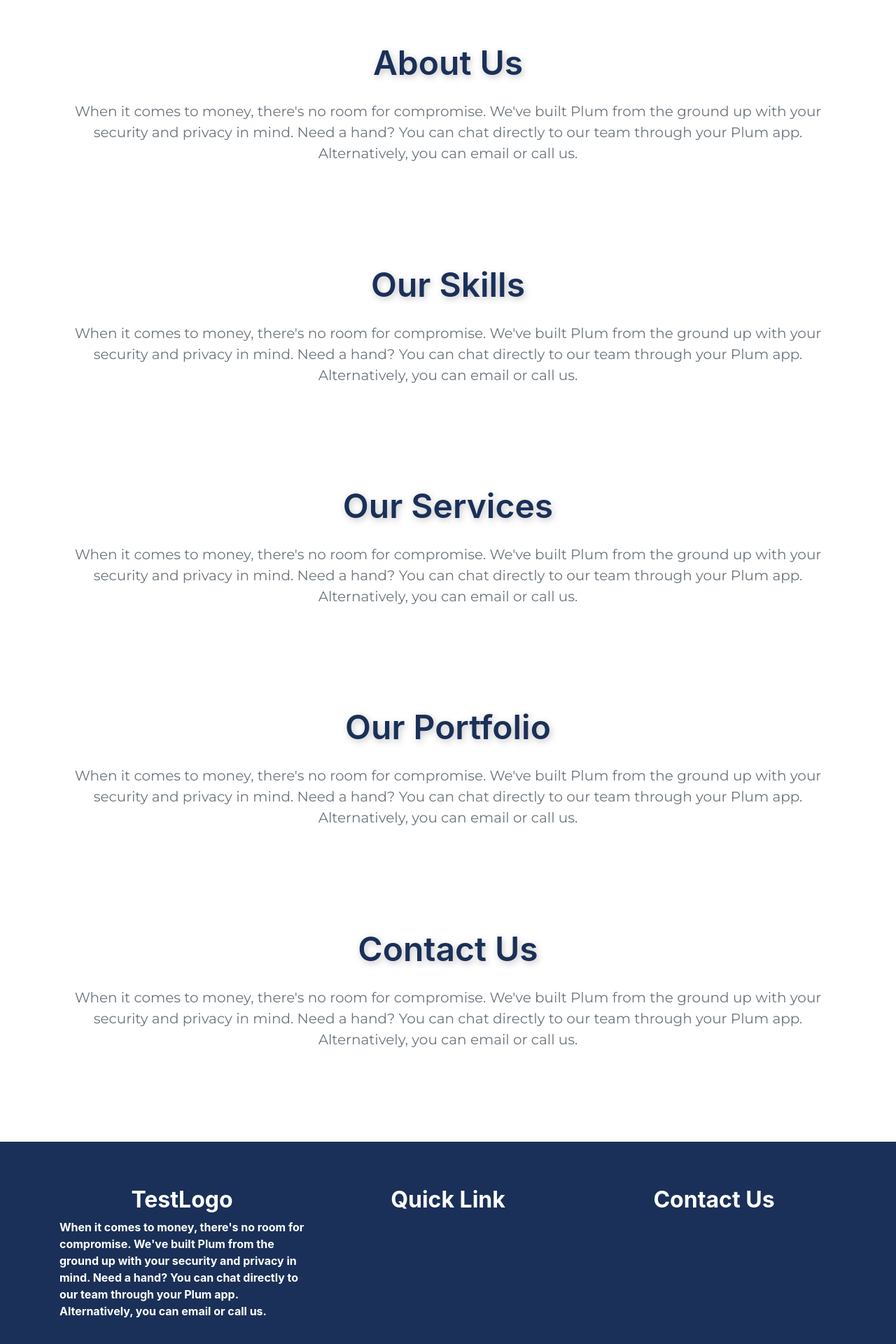
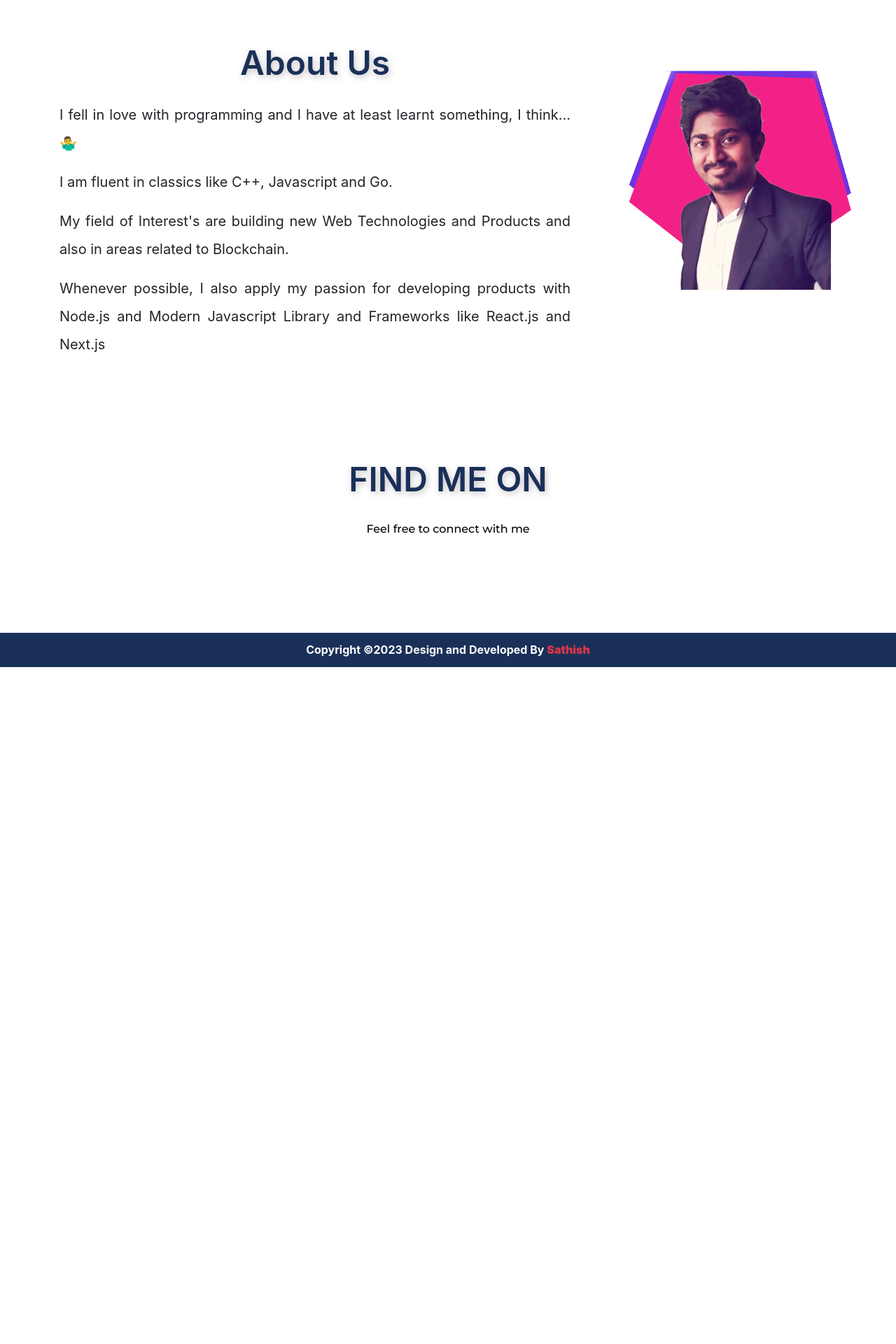
Before and after one commit to sathish19961412/sathishprofile, a React (Create React App) app: page / in a window 1280 px wide. Shown: the part 822-2742 px from the top of the page at 70% size. After the commit the page ends 1775 px from the top, so only its background shows below. Built offline with nearby package versions, Linux system fonts and the light colour scheme.

Commit message:
Create Home Page Structure

```diff
--- a/src/App.css
+++ b/src/App.css
@@ -39,10 +39,16 @@
 }
 .sub-2
 {
-  color:#6c757d ;
+  color: #000000;
   font-family: 'Montserrat', sans-serif;
+  font-size: 16px;
+  text-align: justify;
+  line-height: 34px;
+  font-weight: 500;
+}
+p{
   font-size:20px;
-  text-align: center;
+  line-height:40px;
 }
 .fa
 {
@@ -60,8 +66,8 @@ th
 #footer
 {
   margin-top: 5%;
-  padding-top:5%;
-  padding-bottom:5%;
+  padding-top: 1%;
+  padding-bottom: 1%;
   background: #1a3058;
 }
 .footer-1
--- a/src/Footer.js
+++ b/src/Footer.js
@@ -9,23 +9,11 @@ export default function Footer()
         <section id="footer">
             <div className="container">
                 <div className="row">
-                    <div className="col-md-4">
+                    <div className="col-md-12">
                         <div className="d-flex justify-content-center">
-                            <h2 className="footer-1">{data[0].footer.logo}</h2>
+                            <span className="footer-1">Copyright ©2023 Design and Developed  By <b className="text-danger">Sathish</b></span>
                         </div>
-                        <div className="d-flex justify-content-center">
-                            <p className="footer-1">{data[0].footer.logo_description}</p>
-                        </div>
-                    </div>
-                    <div className="col-md-4">
-                        <div className="d-flex justify-content-center">
-                            <h2 className="footer-1">{data[0].footer.quick_link}</h2>
-                        </div>
-                    </div>
-                    <div className="col-md-4">
-                        <div className="d-flex justify-content-center">
-                            <h2 className="footer-1">{data[0].footer.contactus}</h2>
-                        </div>
+
                     </div>
                 </div>
             </div>
--- a/src/Home.js
+++ b/src/Home.js
@@ -1,7 +1,7 @@
 import data from './data/Homedata.json';
+import subimage from './sub_image.jpg';
 import './banner.jpg';
 import { Fragment } from "react";
-import { Table } from 'react-bootstrap';
 import './App.css';
 
 import Navbar from './Navbar';
@@ -25,9 +25,18 @@ export default function Home()
 <section id="banner1">
      <div className='container'>
           <div className='row'>
-              <div className='col-md-12'>
+              <div className='col-md-8'>
                  <h1 className='text-center heading'>{data[0].section2.title}</h1>
-                 <p className='sub-2 '>{data[0].section2.content}</p>
+                 <p className='text-justify'>I fell in love with programming and I have at least learnt something, I think… 🤷‍♂️</p>
+                 <p className='text-justify'>I am fluent in classics like C++, Javascript and Go.</p>
+                 <p className='text-justify'>My field of Interest's are building new  Web Technologies and Products and also in areas related to Blockchain.</p>
+                 <p className='text-justify'>Whenever possible, I also apply my passion for developing products with Node.js and Modern Javascript Library and Frameworks  like React.js and Next.js</p>
+              </div>
+
+              <div className='col-md-4'>
+                    <div className='mt-5'>
+                         <img src={subimage} className='img-responsive'></img>
+                    </div>
               </div>
           </div>
      </div>
@@ -37,42 +46,16 @@ export default function Home()
      <div className='container'>
           <div className='row'>
               <div className='col-md-12'>
-                 <h1 className='text-center heading'>{data[0].section3.title}</h1>
-                 <p className='sub-2 '>{data[0].section3.content}</p>
+                 <h1 className='text-center heading'>FIND ME ON</h1>
+                 <div className='d-flex justify-content-center'>
+                    <p className='sub-2 '>Feel free to connect with me</p>
+                 </div>
+
               </div>
           </div>
      </div>
 </section>
-<section id="banner1">
-     <div className='container'>
-          <div className='row'>
-              <div className='col-md-12'>
-                 <h1 className='text-center heading'>{data[0].section4.title}</h1>
-                 <p className='sub-2 '>{data[0].section4.content}</p>
-              </div>
-          </div>
-     </div>
-</section>
-<section id="banner1">
-     <div className='container'>
-          <div className='row'>
-              <div className='col-md-12'>
-                 <h1 className='text-center heading'>{data[0].section5.title}</h1>
-                 <p className='sub-2 '>{data[0].section5.content}</p>
-              </div>
-          </div>
-     </div>
-</section>
-<section id="banner1">
-     <div className='container'>
-          <div className='row'>
-              <div className='col-md-12'>
-                 <h1 className='text-center heading'>{data[0].contactus.title}</h1>
-                 <p className='sub-2 '>{data[0].section5.content}</p>
-              </div>
-          </div>
-     </div>
-</section>
+
 <Footer></Footer>
 </Fragment>
       );
--- a/src/Navbar.js
+++ b/src/Navbar.js
@@ -15,13 +15,10 @@ export default function Navbar(){
              <Link to="/about" className="nav-link">About Us</Link>
              </li>
              <li className="nav-item">
-             <Link to="/about" className="nav-link">Skills</Link>
+             <Link to="/about" className="nav-link">Projects</Link>
              </li>
              <li className="nav-item">
-             <Link to="/about" className="nav-link">Services</Link>
-             </li>
-             <li className="nav-item">
-             <Link to="/about" className="nav-link">Protfolio</Link>
+             <Link to="/about" className="nav-link">Resume</Link>
              </li>
              <li className="nav-item">
              <Link to="/contact" className="nav-link">Contact</Link>
```
Also changed, not shown: src/sub_image.jpg (added).
